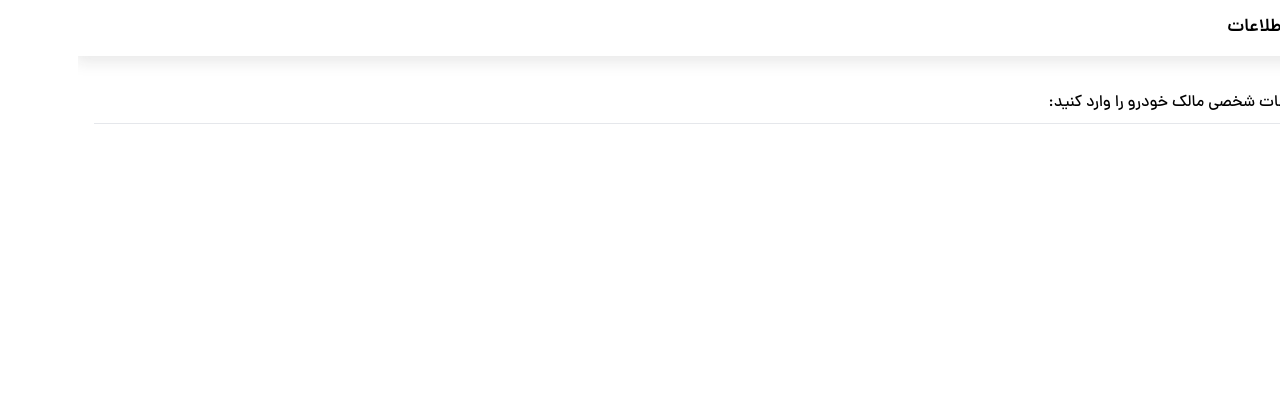
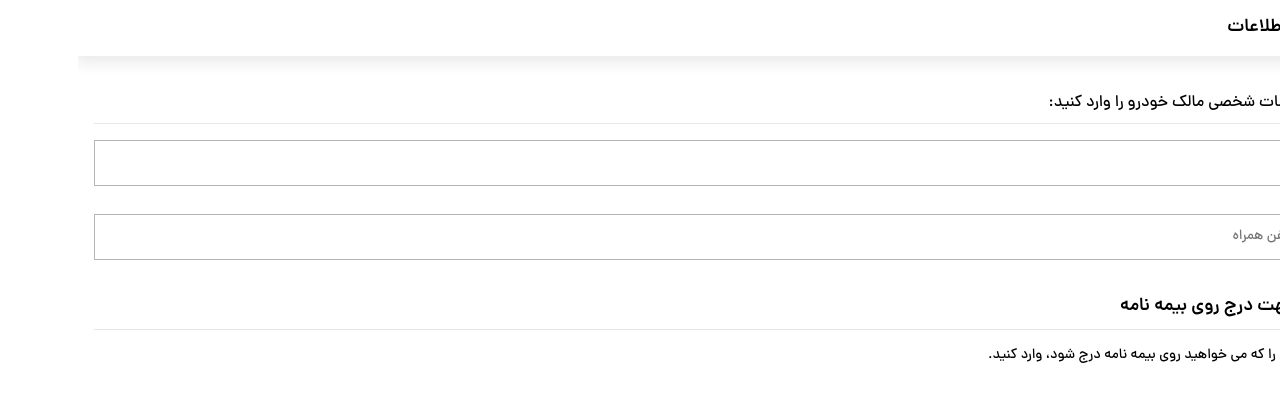
Before and after one commit to AmirAliAzimloo/BimeBazar-Interview, a Next.js app: page / in a window 1280 px wide. Shown: the top 402 px of the page. Built offline with nearby package versions, Linux system fonts and the light colour scheme.

Commit message:
base form completed

```diff
--- a/app/(root)/_components/form/form.tsx
+++ b/app/(root)/_components/form/form.tsx
@@ -1,12 +1,27 @@
+"use client";
+
+import { useState } from "react";
+import Head from "./head";
 import Wrapper from "@/components/ui/wrapper";
-import Head from "./head";
+import StepOne from "./stepOne";
 
 const Form = () => {
+
+  const [step,setStep] = useState(1);
+
   return (
     <Wrapper
     className="py-8"
     >
-      <Head />
+      <Head
+      title="لطفا اطلاعات شخصی مالک خودرو را وارد کنید:"
+      titleClass="text-base font-DanaRegular "
+      />
+
+      {
+        step == 1 ? (<StepOne />) : null
+      }
+
     </Wrapper>
   );
 };
--- a/app/(root)/_components/form/head.tsx
+++ b/app/(root)/_components/form/head.tsx
@@ -1,13 +1,23 @@
+import { cn } from "@/utils/cn";
 
-const Head = () => {
+
+interface HeadProps{
+  title : string;
+  titleClass : string;
+}
+
+const Head:React.FC<HeadProps> = ({
+  title,
+  titleClass
+}) => {
   return (
     <div>
 
-      <span className="inline-block text-base font-DanaRegular pb-2" >
-        لطفا اطلاعات شخصی مالک خودرو را وارد کنید:
+      <span className={cn("inline-block  pb-2",titleClass)} >
+        {title}
       </span>
 
-      <hr className="bg-custm-gray-100" />
+      <hr className="bg-custm-zinc-200" />
     </div>
   )
 }
--- /dev/null
+++ b/app/(root)/_components/form/stepOne.tsx
@@ -0,0 +1,85 @@
+"use client";
+
+//* pakages
+import * as yup from "yup";
+import { useState } from "react";
+import { yupResolver } from "@hookform/resolvers/yup";
+import { SubmitHandler, useForm } from "react-hook-form";
+
+//* locales
+import Input from "@/components/fields/input";
+import { completionSchema } from "@/schemas/order";
+import Head from "./head";
+
+const StepOne = () => {
+  //* react states
+  const [isLoading, setIsLoading] = useState<boolean>(false);
+
+  //* base form
+  const {
+    register,
+    handleSubmit,
+    watch,
+    setValue,
+    formState: { errors },
+  } = useForm<yup.InferType<typeof completionSchema>>({
+    defaultValues: {
+      nationalId: "",
+      phoneNumber: "",
+      addressId: "",
+    },
+    resolver: yupResolver(completionSchema),
+  });
+
+  //! post data to back end
+  const onSubmit: SubmitHandler<
+    yup.InferType<typeof completionSchema>
+  > = async (formData) => {
+    try {
+      setIsLoading(true);
+      console.log(formData);
+    } catch (error) {
+      console.log(error);
+    } finally {
+      setIsLoading(false);
+    }
+  };
+
+  return (
+    <form className="pt-4 pb-8 " onSubmit={handleSubmit(onSubmit)}>
+      {/* pohone & national_code */}
+      <div className="space-y-[28px]">
+        <Input
+          type="number"
+          id="nationalId"
+          register={register}
+          errors={errors}
+          disabled={isLoading}
+          placeholder="کد ملی"
+        />
+
+        <Input
+          type="number"
+          id="phoneNumber"
+          register={register}
+          errors={errors}
+          disabled={isLoading}
+          placeholder="شماره تلفن همراه"
+        />
+      </div>
+      {/* address */}
+      <div className="mt-8">
+        <Head
+          title="آدرس جهت درج روی بیمه نامه"
+          titleClass="font-DanaBold text-lg"
+        />
+        <p className="pt-4 pb-6 font-DanaRegular text-sm">
+          لطفا آدرسی را که می خواهید روی بیمه نامه درج شود، وارد کنید.
+        </p>
+
+      </div>
+    </form>
+  );
+};
+
+export default StepOne;
--- /dev/null
+++ b/components/fields/input.tsx
@@ -0,0 +1,66 @@
+import { FieldErrors, UseFormRegister } from "react-hook-form";
+
+import { cn } from "@/utils/cn";
+
+interface InputProps {
+  id: string;
+  errors?: FieldErrors;
+  type: string;
+  register: UseFormRegister<any>;
+  disabled: boolean;
+  placeholder: string;
+}
+
+const Input: React.FC<InputProps> = ({
+  id,
+  errors,
+  type,
+  register,
+  disabled,
+  placeholder,
+}) => {
+  return (
+    <>
+      <div >
+        <input
+          type={type}
+          id={id}
+          disabled={disabled}
+          placeholder={placeholder}
+          {...register(id)}
+          className={cn(
+            `
+          border
+          border-custm-zinc-500
+          outline-none
+          form-input
+          block
+          w-full
+          p-3
+          font-DanaMedium
+          text-sm
+          placeholder:text-custm-zinc-700
+          `,
+            errors?.[id] && "focus:ring-rose-500",
+            errors?.[id] && "ring-rose-500",
+            disabled && "opacity-50 cursor-default"
+          )}
+        />
+
+        {errors?.[id] && (
+          <div
+            className={cn(
+              "block text-sm font-medium leading-6 text-gray-900",
+              errors?.[id] && "text-rose-500",
+              disabled && "opacity-50 cursor-default"
+            )}
+          >
+            {(errors as Record<string, any>)[id]?.message}
+          </div>
+        )}
+      </div>
+    </>
+  );
+};
+
+export default Input;
--- /dev/null
+++ b/schemas/order/index.ts
@@ -0,0 +1,23 @@
+import * as yup from "yup";
+
+import validateNationalCode from "@/utils/validateNationalCode";
+
+export const completionSchema = yup.object({
+  nationalId: yup.string().test({
+    name: "national_code_regex",
+    test: function (value: any) {
+      if (value && !validateNationalCode(value)) {
+        return false;
+      }
+      return true;
+    },
+    message: "کد ملی فقط عدد و ده کاراکتر و صحیح باید باشد",
+  }),
+  phoneNumber: yup
+    .string()
+    .required("این فیلد اجباری است")
+    .min(10, "کم تر از 10 کاراکتر صحیح نمی باشد")
+    .max(11, "بیشتر از 11 کاراکتر صحیح نمی باشد")
+    .matches(/^(?:(?:\+|00)?98|0)?9[0-9]{9}$/,"فرمت را صحیح وارد کنید"),
+  addressId: yup.string(),
+});
--- a/tailwind.config.ts
+++ b/tailwind.config.ts
@@ -13,27 +13,29 @@ const config: Config = {
         DanaMedium: "DanaMedium",
         DanaRegular: "DanaRegular",
       },
-      colors:{
-        'custm-yellow': {
-          DEFAULT: '#FFC453',
+      colors: {
+        "custm-yellow": {
+          DEFAULT: "#FFC453",
         },
-        'custm-green': {
-          DEFAULT: '#34A862',
+        "custm-green": {
+          DEFAULT: "#34A862",
         },
-        'custm-gray': {
-          100: '#E0E0E0',
-          DEFAULT: '#C2C2C2',
+        "custm-zinc": {
+          200: "#E0E0E0",
+          DEFAULT: "#C2C2C2",
+          500: "#B4B4B4",
+          700 :"#757575",
         },
-        'custm-red': {
-          DEFAULT: '#E61F10',
+        "custm-red": {
+          DEFAULT: "#E61F10",
         },
       },
       padding: {
-        '14px': '14px',
+        "14px": "14px",
       },
       boxShadow: {
-        'sm': '0px 3px 15px 3px #2222221A',
-      }
+        sm: "0px 3px 15px 3px #2222221A",
+      },
     },
   },
   plugins: [],
--- /dev/null
+++ b/utils/validateNationalCode.ts
@@ -0,0 +1,17 @@
+const validateNationalCode = (code:any) => {
+    if (code.length !== 10 || /(\d)(\1){9}/.test(code)) return false;
+
+    let sum = 0,
+        chars = code.split(''),
+        lastDigit,
+        remainder;
+
+    for (let i = 0; i < 9; i++) sum += +chars[i] * (10 - i);
+
+    remainder = sum % 11;
+    lastDigit = remainder < 2 ? remainder : 11 - remainder;
+
+    return +chars[9] === lastDigit;
+};
+
+export default validateNationalCode;
```
